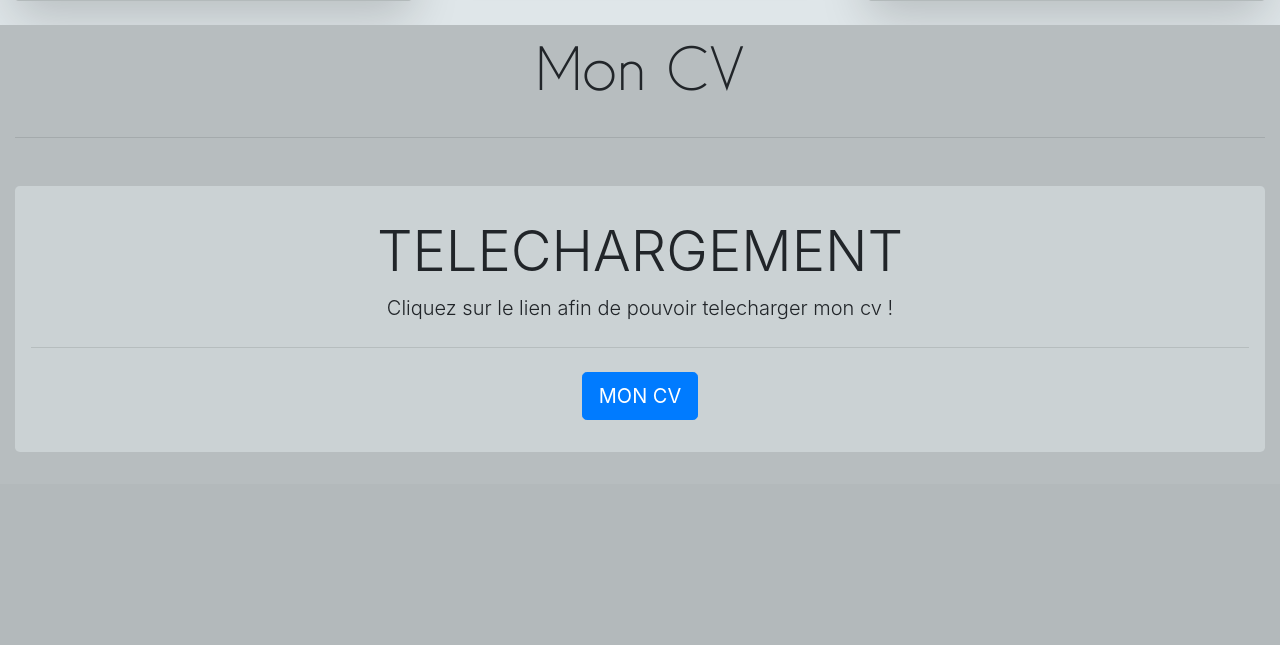
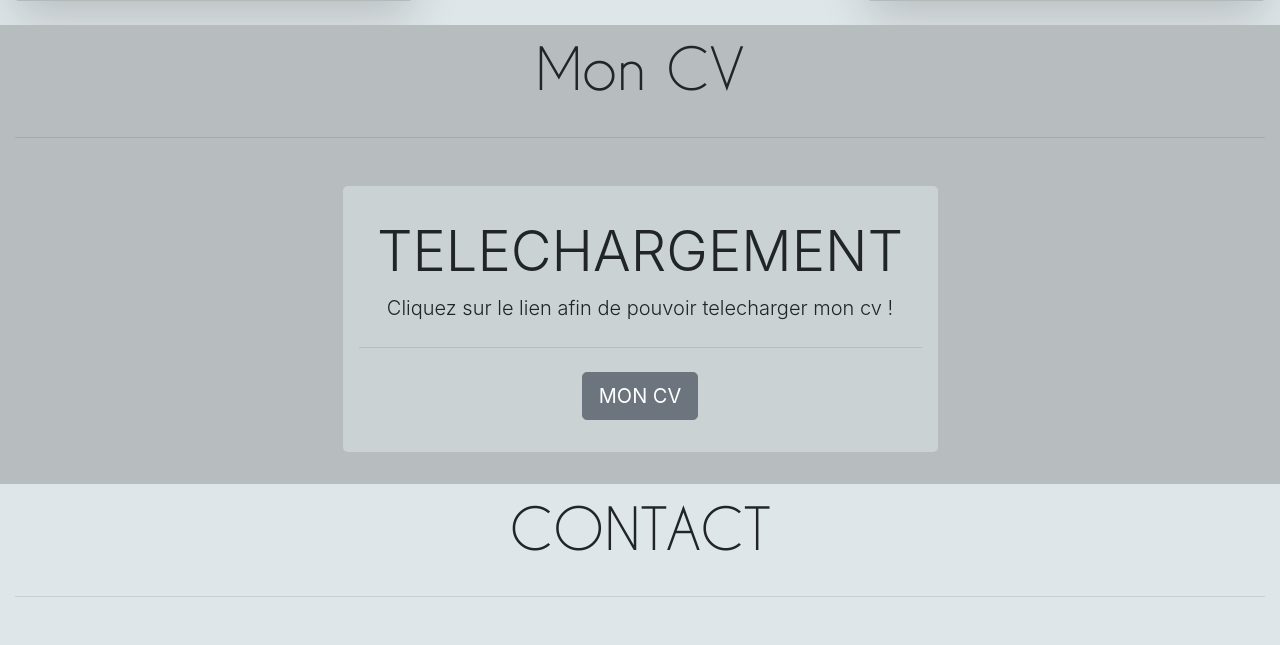
Before and after one commit to maxence4283/Portfolio, a PHP site: page / in a window 1280 px wide. Shown: the part 2179-2824 px from the top of the page. Before the commit the page ends 2631 px from the top, so only its background shows below. Run offline with PHP 8.4, Linux system fonts and the light colour scheme; some libraries are stand-ins or nearby versions; some web fonts are replaced.

Commit message:
Réajustement du design de la partie Cv + commencement de la partie Contact

```diff
--- a/index.php
+++ b/index.php
@@ -51,11 +51,11 @@
                       </li>
 
                       <li class="nav-item">
-                        <a class="nav-link" href="#">CV</a>
+                        <a class="nav-link" href="#Cv">CV</a>
                       </li>
 
                       <li class="nav-item">
-                        <a class="nav-link" href="#">Contact</a>
+                        <a class="nav-link" href="#contact">Contact</a>
                       </li>
 
                     </ul>
@@ -388,7 +388,7 @@
               <div class="card shadow-lg p-2 mb-4 bg-projet rounded" style="width: 100%;">
 
 
-                  <img id="arcenciel" class="card-img-top" src="Public/img/arcenciel.jpg" alt="Card image cap">
+                  <img id="arcenciel" class="card-img-top" src="Public/img/arcenciel.jpg" alt="Les enfants d'arc en ciel">
 
                   <div class="card-body" style="background-color: #b7bdbf">
                       <h5 class="card-title caviardreams" style="font-size: 1.4rem; margin-bottom: -5%">Les enfants d'arc en ciel</h5>
@@ -408,7 +408,7 @@
               <div class="card shadow-lg p-2 mb-4 bg-projet rounded" style="width: 100%;">
 
 
-                  <img id="carrefour" class="card-img-top" src="Public/img/lecarrefour.jpg" alt="Card image cap">
+                  <img id="carrefour" class="card-img-top" src="Public/img/lecarrefour.jpg" alt="Restaurant Le Carrefour">
 
 
                   <div class="card-body" style="background-color: #b7bdbf">
@@ -454,12 +454,30 @@
 
                 <hr class="my-5">
 
-                <div class="jumbotronCV text-center">
-                  <h1 class="display-4">TELECHARGEMENT</h1>
-                  <p class="lead">Cliquez sur le lien afin de pouvoir telecharger mon cv !</p>
-                  <hr class="my-4">
-                  <a class="btn btn-primary btn-lg" href="Public/file/cvsansphoto.zip" role="button">MON CV</a>
+                <div class="col-12 col-xs12 col-sm-12 col-md-12  offset-xl-3 col-xl-6 offset-lg-3 col-lg-6">
+
+                    <div class="jumbotronCV text-center">
+                      <h1 class="display-4">TELECHARGEMENT</h1>
+                      <p class="lead">Cliquez sur le lien afin de pouvoir telecharger mon cv !</p>
+                      <hr class="my-4">
+                      <a class="btn btn-secondary btn-lg" href="Public/file/cvsansphoto.zip" role="button">MON CV</a>
+                    </div>
                 </div>
+            </div>
+        </div>
+    </div>
+</div>
+
+<div id="contact">
+    <div class="container-fluid">
+        <div class="row">
+            <div class="col-12 col-xs-12 col-sm-12 col-xl-12 col-lg-12">
+
+                <p class="text-center display-4 caviardreams" style="margin-bottom: -1%;padding-top: 0.75%">
+                    CONTACT
+                </p>
+
+                <hr class="my-5">
 
             </div>
         </div>
```
